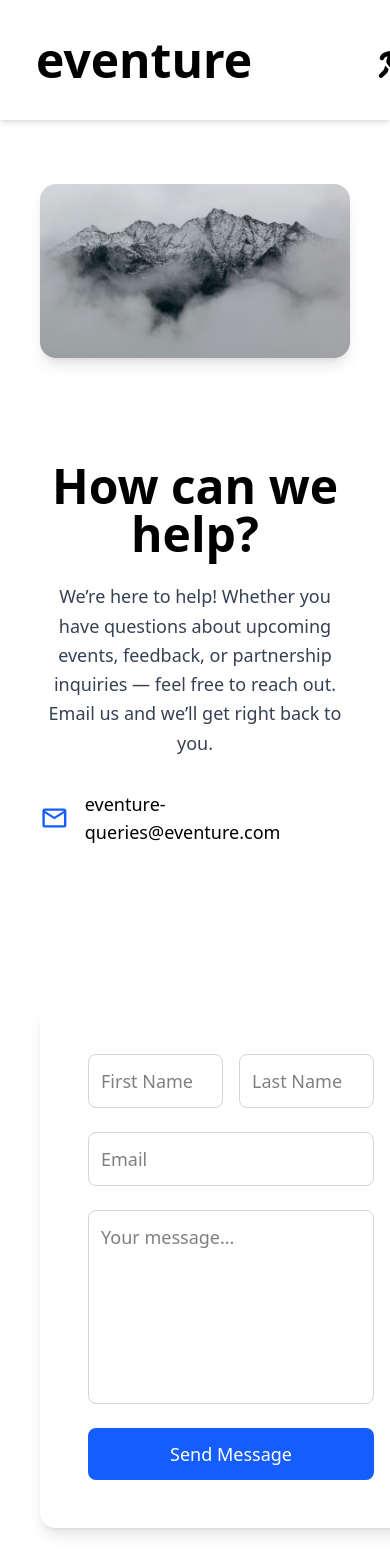
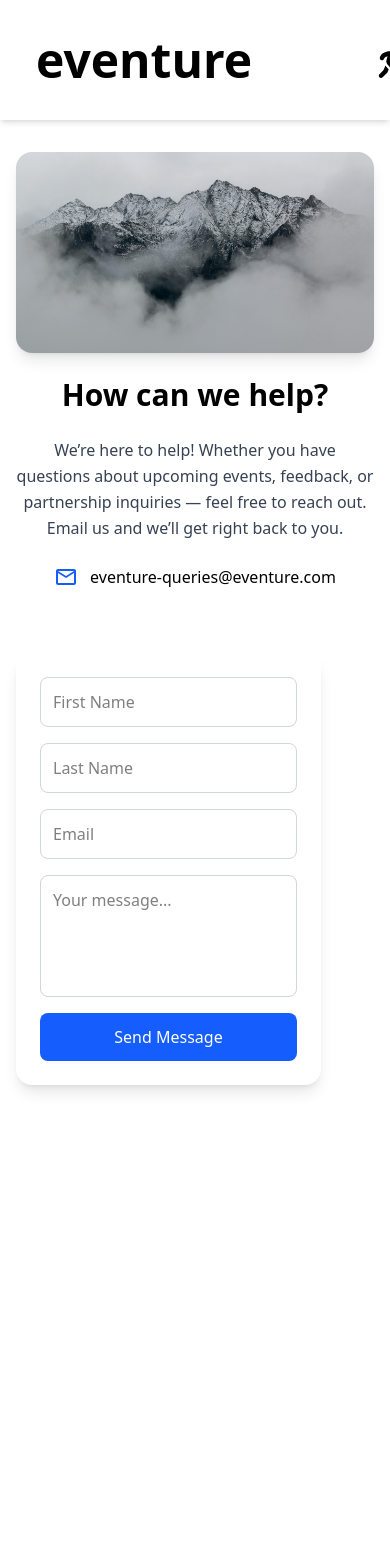
Before and after one commit to loafdimension/eventure, a React (Vite) app: page /contact in a window 390 px wide. Shown: the top 1568 px of the page. After the commit the page ends 1117 px from the top, so only its background shows below. Built offline with nearby package versions, Linux system fonts and the light colour scheme; no server answers; the database is empty.

Commit message:
Formatting the contact page to be more responsive for smaller screens

```diff
--- a/src/pages/Contact.jsx
+++ b/src/pages/Contact.jsx
@@ -8,8 +8,8 @@ function Contact() {
     <>
       <NavBar />
 
-      <div className="flex flex-col md:flex-row items-start px-10 py-16 gap-10">
-        <div className="flex flex-col items-start flex-1">
+      <div className="flex flex-col md:flex-row items-start px-4 sm:px-6 lg:px-10 py-8 sm:py-16 gap-8 sm:gap-10">
+        <div className="flex flex-col items-center md:items-start flex-1">
           <div className="w-full max-w-4xl aspect-video relative mb-6 sm:mb-10">
             <img
               src={image}
@@ -19,10 +19,10 @@ function Contact() {
           </div>
 
           <div className="max-w-3xl">
-            <h1 className="text-5xl font-semibold mb-6 text-center mt-20">
+            <h1 className="text-3xl sm:text-4xl md:text-5xl font-semibold mb-6 text-center md:text-left">
               How can we help?
             </h1>
-            <p className="text-lg text-gray-700 mb-8 leading-relaxed text-center">
+            <p className="text-base sm:text-lg text-gray-700 mb-6 sm:mb-8 leading-relaxed text-center md:text-left">
               We’re here to help! Whether you have questions about upcoming
               events, feedback, or partnership inquiries — feel free to reach
               out.
@@ -30,46 +30,46 @@ function Contact() {
               Email us and we’ll get right back to you.
             </p>
 
-            <div className="flex items-center gap-4 mt-4 justify-center">
-              <MdOutlineMail className="text-3xl text-blue-600" />
-              <p className="text-lg font-medium">
+            <div className="flex items-center gap-3 sm:gap-4 mt-4 justify-center md:justify-start">
+              <MdOutlineMail className="text-2xl sm:text-3xl text-blue-600" />
+              <p className="text-base sm:text-lg font-medium">
                 eventure-queries@eventure.com
               </p>
             </div>
           </div>
         </div>
 
-        <div className="flex-1 flex justify-center items-center mt-30">
-          <div className="bg-white shadow-lg rounded-2xl p-12 w-full max-w-lg">
-            <form className="flex flex-col gap-6">
-              <div className="flex gap-4">
+        <div className="flex-1 flex justify-center items-center mt-8 md:mt-0">
+          <div className="bg-white shadow-lg rounded-2xl p-6 sm:p-12 w-full max-w-lg">
+            <form className="flex flex-col gap-4 sm:gap-6">
+              <div className="flex flex-col sm:flex-row gap-4">
                 <input
                   type="text"
                   placeholder="First Name"
-                  className="w-1/2 border border-gray-300 rounded-lg p-3 focus:outline-none focus:ring-2 focus:ring-blue-400 text-lg"
+                  className="w-full sm:w-1/2 border border-gray-300 rounded-lg p-3 focus:outline-none focus:ring-2 focus:ring-blue-400 text-base sm:text-lg"
                 />
                 <input
                   type="text"
                   placeholder="Last Name"
-                  className="w-1/2 border border-gray-300 rounded-lg p-3 focus:outline-none focus:ring-2 focus:ring-blue-400 text-lg"
+                  className="w-full sm:w-1/2 border border-gray-300 rounded-lg p-3 focus:outline-none focus:ring-2 focus:ring-blue-400 text-base sm:text-lg"
                 />
               </div>
 
               <input
                 type="email"
                 placeholder="Email"
-                className="border border-gray-300 rounded-lg p-3 focus:outline-none focus:ring-2 focus:ring-blue-400 text-lg"
+                className="border border-gray-300 rounded-lg p-3 focus:outline-none focus:ring-2 focus:ring-blue-400 text-base sm:text-lg"
               />
 
               <textarea
-                rows="6"
+                rows="4"
                 placeholder="Your message..."
-                className="border border-gray-300 rounded-lg p-3 focus:outline-none focus:ring-2 focus:ring-blue-400 text-lg resize-none"
+                className="border border-gray-300 rounded-lg p-3 focus:outline-none focus:ring-2 focus:ring-blue-400 text-base sm:text-lg resize-none"
               ></textarea>
 
               <button
                 type="submit"
-                className="bg-blue-600 text-white font-medium py-3 px-6 rounded-lg hover:bg-blue-700 text-lg transition"
+                className="bg-blue-600 text-white font-medium py-3 px-6 rounded-lg hover:bg-blue-700 text-base sm:text-lg transition"
               >
                 Send Message
               </button>
```
